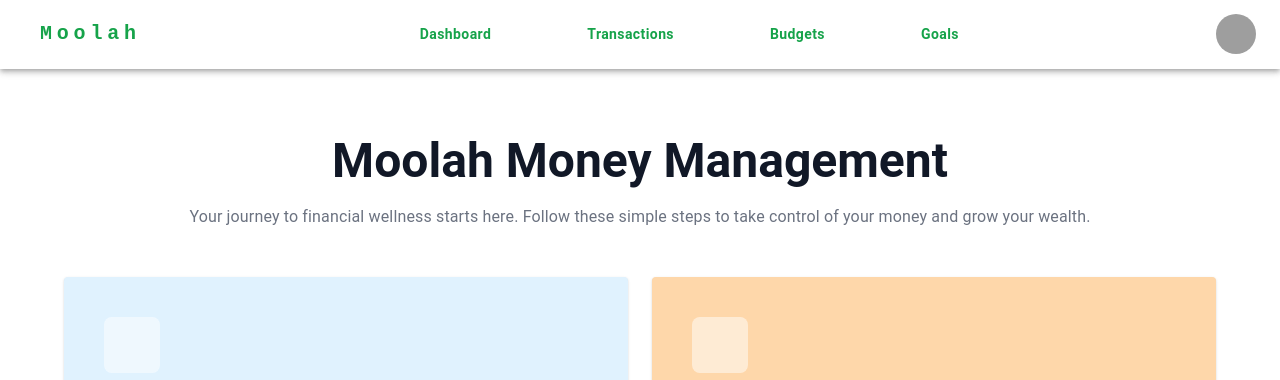
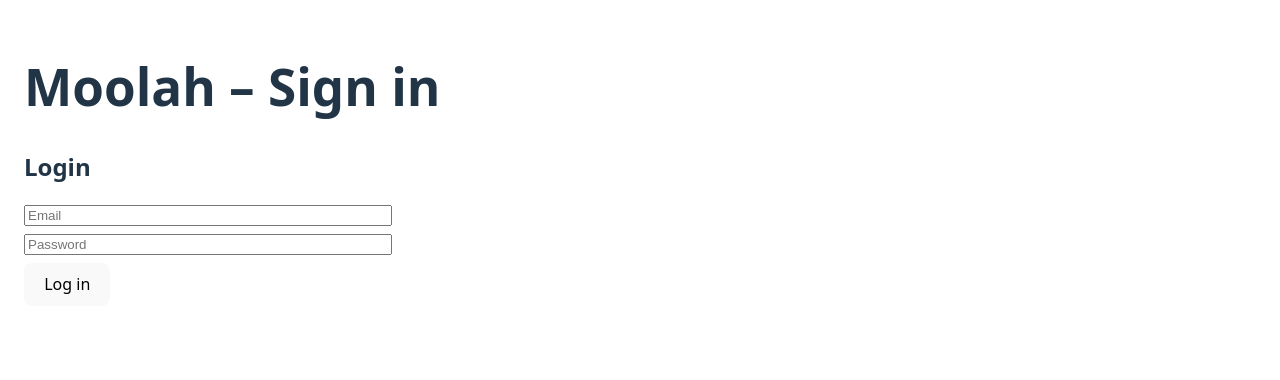
Before and after one commit to emmaC11/moolah-money-management-app, a React (Vite) app in the folder moolah-money-management-app/: page / in a window 1280 px wide. Shown: the top 380 px of the page. Built offline with nearby package versions, Linux system fonts and the light colour scheme; no server answers; grey boxes are pictures that could not be loaded; some icons are missing.

Commit message:
Add Google sign-in and Firebase config fixes

```diff
--- a/moolah-money-management-app/package.json
+++ b/moolah-money-management-app/package.json
@@ -15,6 +15,7 @@
     "@mui/icons-material": "^7.3.7",
     "@mui/material": "^7.3.7",
     "@mui/x-data-grid": "^8.26.0",
+    "firebase": "^12.9.0",
     "react": "^19.2.0",
     "react-dom": "^19.2.0",
     "react-router-dom": "^7.13.0"
--- a/moolah-money-management-app/src/App.jsx
+++ b/moolah-money-management-app/src/App.jsx
@@ -1,30 +1,63 @@
-import { useState } from 'react'
-import reactLogo from './assets/react.svg'
-import viteLogo from '/vite.svg'
-import './App.css'
-import Dashboard from './pages/Dashboard.jsx'
-import Transactions from './pages/Transactions.jsx'
-import Budgets from './pages/Budgets.jsx'
-import Goals from './pages/Goals.jsx'
-import Navbar from './components/common/Navbar.jsx'
+// src/App.jsx
+import { useEffect, useState } from "react";
+import { Routes, Route, Navigate } from "react-router-dom";
+import { onAuthStateChanged } from "firebase/auth";
 
-import { Routes, Route, Navigate } from 'react-router-dom';
+import Navbar from "./components/common/Navbar.jsx";
+import Dashboard from "./pages/Dashboard.jsx";
+import Transactions from "./pages/Transactions.jsx";
+import Budgets from "./pages/Budgets.jsx";
+import Goals from "./pages/Goals.jsx";
+
+// ⬇️ Make sure this path matches your actual Login component location.
+// If your file is src/components/Login.jsx, use the line below:
+import Login from "./components/login/login.jsx";
+
+// Firebase auth instance exported from src/firebase.js
+import { auth } from "./firebase";
 
 function App() {
-  const [count, setCount] = useState(0)
+  const [user, setUser] = useState(null);
+  const [checking, setChecking] = useState(true);
 
+  useEffect(() => {
+    // Watch Firebase auth state (logged in / logged out)
+    const unsub = onAuthStateChanged(auth, (u) => {
+      setUser(u || null);
+      setChecking(false);
+    });
+    return () => unsub();
+  }, []);
+
+  if (checking) {
+    // Optional: nicer loading UI
+    return <div style={{ padding: 24 }}>Loading…</div>;
+  }
+
+  // Not logged in → show Login page only
+  if (!user) {
+    return (
+      <div style={{ padding: 24 }}>
+        <h1>Moolah – Sign in</h1>
+        <Login />
+      </div>
+    );
+  }
+
+  // Logged in → show app shell + routes
   return (
     <>
       <Navbar />
       <Routes>
-      {/* todo: add view based on logged in status */}
         <Route path="/" element={<Dashboard />} />
         <Route path="/transactions" element={<Transactions />} />
         <Route path="/budgets" element={<Budgets />} />
         <Route path="/goals" element={<Goals />} />
+        {/* Catch-all: redirect unknown routes to home */}
+        <Route path="*" element={<Navigate to="/" replace />} />
       </Routes>
     </>
-  )
+  );
 }
 
-export default App
+export default App;
--- /dev/null
+++ b/moolah-money-management-app/src/auth.js
@@ -0,0 +1,7 @@
+import { getAuth, browserLocalPersistence, setPersistence } from 'firebase/auth';
+import { app } from './firebase';
+
+export const auth = getAuth(app);
+
+// Optional: keep users signed in across tabs/sessions
+setPersistence(auth, browserLocalPersistence);
--- /dev/null
+++ b/moolah-money-management-app/src/components/login/login.jsx
@@ -0,0 +1,57 @@
+// src/components/Login.jsx
+import { useState } from "react";
+import { signInWithEmailAndPassword } from "firebase/auth";
+import { auth } from "../../firebase";
+
+export default function login() {
+  const [email, setEmail] = useState("");
+  const [password, setPassword] = useState("");
+  const [message, setMessage] = useState("");
+
+  const login = async () => {
+    setMessage("");
+    try {
+      // 1) Sign in with Firebase on the frontend
+      const cred = await signInWithEmailAndPassword(auth, email, password);
+
+      // 2) Get the Firebase ID token from the signed-in user
+      const token = await cred.user.getIdToken();
+
+      // 3) Call your backend with the token
+      const res = await fetch("http://localhost:5000/api/protected", {
+        method: "GET",
+        headers: {
+          "Authorization": `Bearer ${token}`,
+          "Content-Type": "application/json"
+        }
+      });
+
+      const data = await res.json();
+      setMessage(`Backend says: ${JSON.stringify(data)}`);
+    } catch (err) {
+      setMessage(`Login error: ${err.message}`);
+      console.error(err);
+    }
+  };
+
+  return (
+    <div style={{ maxWidth: 360 }}>
+      <h2>Login</h2>
+      <input
+        placeholder="Email"
+        value={email}
+        onChange={(e) => setEmail(e.target.value)}
+        style={{ display: "block", marginBottom: 8, width: "100%" }}
+      />
+      <input
+        placeholder="Password"
+        type="password"
+        value={password}
+        onChange={(e) => setPassword(e.target.value)}
+        style={{ display: "block", marginBottom: 8, width: "100%" }}
+      />
+      <button onClick={login}>Log in</button>
+      {message && <p style={{ marginTop: 12 }}>{message}</p>}
+    </div>
+  );
+}
--- /dev/null
+++ b/moolah-money-management-app/src/firebase.js
@@ -0,0 +1,20 @@
+import { initializeApp } from 'firebase/app';
+import { getAuth, GoogleAuthProvider } from 'firebase/auth';
+
+const firebaseConfig = {
+  apiKey: import.meta.env.VITE_FIREBASE_API_KEY,
+  authDomain: import.meta.env.VITE_FIREBASE_AUTH_DOMAIN,
+  projectId: import.meta.env.VITE_FIREBASE_PROJECT_ID,
+  storageBucket: import.meta.env.VITE_FIREBASE_STORAGE_BUCKET,
+  messagingSenderId: import.meta.env.VITE_FIREBASE_MESSAGING_SENDER_ID,
+  appId: import.meta.env.VITE_FIREBASE_APP_ID,
+  measurementId: import.meta.env.VITE_FIREBASE_MEASUREMENT_ID
+};
+
+const app = initializeApp(firebaseConfig);
+
+// Auth
+export const auth = getAuth(app);
+export const googleProvider = new GoogleAuthProvider();
+
+export default app;
```
Also changed, not shown: moolah-money-management-app/src/pages/Login.jsx (+49 -10 lines), 2 other files (tests, documents, lock files or other folders). Lines whose indentation alone changed are shown as unchanged.
